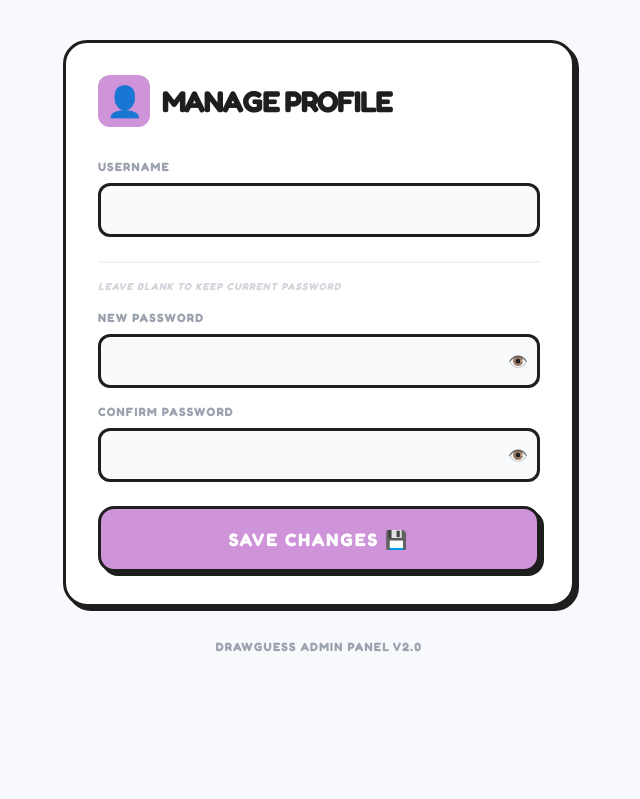
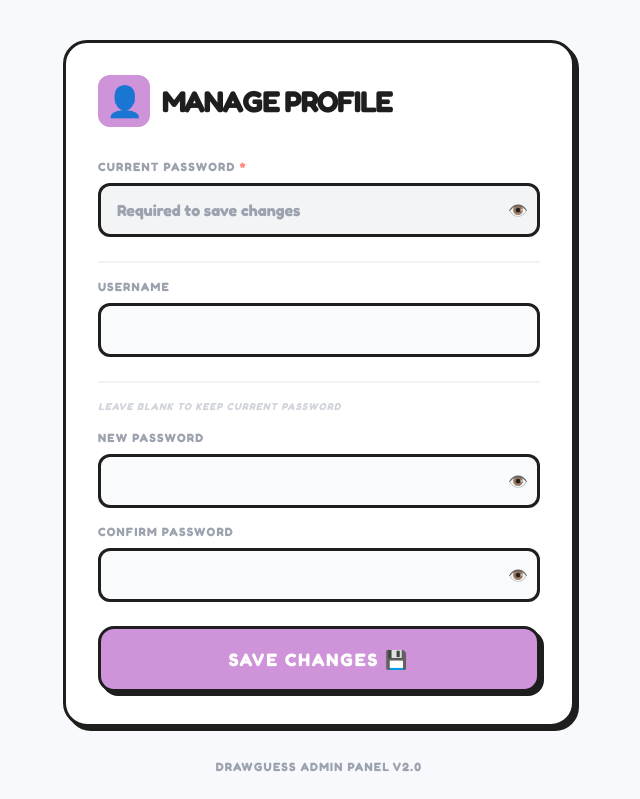
Before and after one commit to iryonic/drawguessphp, a PHP site: page /admin/profile in a window 1280 px wide. Shown: the part 95-894 px from the top of the page, without its empty margins (321-961 px from the left). Before the commit the page ends 747 px from the top, so only its background shows below. Run offline with PHP 8.4, Linux system fonts and the light colour scheme; tables that the repository leaves empty or names only in its code hold one stand-in row (values such as "Sample post"); some libraries are stand-ins or nearby versions.

Commit message:
Security: Implement CSRF protection, brute-force lockout, and profile update verification

```diff
--- a/admin/auth.php
+++ b/admin/auth.php
@@ -32,6 +32,23 @@ function verifyCSRFToken($token) {
 }
 
 /**
+ * Brute Force Protection Helpers
+ */
+function isIPBlocked($ip) {
+    // Check for 5 failures in the last 10 minutes
+    $failures = DB::count("login_attempts", "ip_address = ? AND attempt_time > DATE_SUB(NOW(), INTERVAL 10 MINUTE)", [$ip]);
+    return $failures >= 5;
+}
+
+function recordLoginAttempt($ip) {
+    DB::insert("login_attempts", ["ip_address" => $ip]);
+}
+
+function clearLoginAttempts($ip) {
+    DB::delete("login_attempts", "ip_address = ?", [$ip]);
+}
+
+/**
  * Ensures user is authenticated as an admin.
  */
 function checkAdmin() {
@@ -47,6 +64,10 @@ if ($_SERVER['REQUEST_METHOD'] === 'POST' && isset($_POST['login_action'])) {
     if (!verifyCSRFToken($_POST['csrf_token'] ?? '')) {
         $error = "Security mismatch. Please try again.";
     } else {
+        $ip = $_SERVER['REMOTE_ADDR'];
+        if (isIPBlocked($ip)) {
+            $error = "Too many failed attempts. Account locked for 15 minutes.";
+        } else {
             $user = trim($_POST['username'] ?? '');
             $pass = $_POST['password'] ?? '';
 
@@ -54,6 +75,7 @@ if ($_SERVER['REQUEST_METHOD'] === 'POST' && isset($_POST['login_action'])) {
             $admin = DB::fetch("SELECT * FROM admins WHERE username = ? LIMIT 1", [$user]);
 
             if ($admin && password_verify($pass, $admin['password_hash'])) {
+                clearLoginAttempts($ip);
                 session_regenerate_id(true);
                 $_SESSION['is_admin'] = true;
                 $_SESSION['admin_username'] = $admin['username'];
@@ -63,7 +85,9 @@ if ($_SERVER['REQUEST_METHOD'] === 'POST' && isset($_POST['login_action'])) {
                 header("Location: " . $target);
                 exit;
             } else {
+                recordLoginAttempt($ip);
                 $error = "Access Denied: Invalid Username or Password";
+            }
         }
     }
 }
--- a/admin/profile.php
+++ b/admin/profile.php
@@ -9,14 +9,23 @@ $error = "";
 // Fetch current admin
 $admin = DB::fetch("SELECT * FROM admins WHERE id = ?", [$admin_id]);
 
+$token = getCSRFToken();
+
 if ($_SERVER['REQUEST_METHOD'] === 'POST') {
-    $new_username = trim($_POST['username'] ?? '');
-    $new_password = $_POST['password'] ?? '';
-    $confirm_password = $_POST['confirm_password'] ?? '';
+    if (!verifyCSRFToken($_POST['csrf_token'] ?? '')) {
+        $error = "Security mismatch. Please try again.";
+    } else {
+        $current_password = $_POST['current_password'] ?? '';
+        $new_username = trim($_POST['username'] ?? '');
+        $new_password = $_POST['password'] ?? '';
+        $confirm_password = $_POST['confirm_password'] ?? '';
 
-    if (empty($new_username)) {
-        $error = "Username cannot be empty.";
-    } else {
+        if (!password_verify($current_password, $admin['password_hash'] ?? '')) {
+            $error = "Current password verification failed.";
+        } elseif (empty($new_username)) {
+            $error = "Username cannot be empty.";
+        } else {
+
         try {
             // Update Username
             DB::query("UPDATE admins SET username = ? WHERE id = ?", [$new_username, $admin_id]);
@@ -51,9 +60,11 @@ if ($_SERVER['REQUEST_METHOD'] === 'POST') {
         } catch (Exception $e) {
             $error = "Error updating profile: " . $e->getMessage();
         }
+        }
     }
 }
 ?>
+
 <!DOCTYPE html>
 <html lang="en">
 <head>
@@ -92,7 +103,21 @@ if ($_SERVER['REQUEST_METHOD'] === 'POST') {
             <?php endif; ?>
 
             <form method="POST" class="space-y-6">
+                <input type="hidden" name="csrf_token" value="<?= $token ?>">
+
                 <div>
+                    <label class="block text-xs font-black uppercase tracking-widest text-gray-400 mb-2">Current Password <span class="text-pop-red">*</span></label>
+                    <div class="relative">
+                        <input type="password" name="current_password" id="current_password" required
+                            class="w-full bg-gray-100 border-[3px] border-ink rounded-xl px-4 py-3 pr-12 font-bold focus:outline-none focus:ring-4 focus:ring-pop-purple/20 transition-all"
+                            placeholder="Required to save changes">
+                        <button type="button" onclick="togglePwd('current_password', 'eye0')" class="absolute right-3 top-1/2 -translate-y-1/2 text-gray-400 hover:text-ink transition-colors">
+                            <span id="eye0">👁️</span>
+                        </button>
+                    </div>
+                </div>
+
+                <div class="pt-4 border-t-2 border-ink/5">
                     <label class="block text-xs font-black uppercase tracking-widest text-gray-400 mb-2">Username</label>
                     <input type="text" name="username" value="<?= htmlspecialchars($admin['username'] ?? '') ?>"
                         class="w-full bg-gray-50 border-[3px] border-ink rounded-xl px-4 py-3 font-bold focus:outline-none focus:ring-4 focus:ring-pop-purple/20 transition-all">
--- a/api/db.php
+++ b/api/db.php
@@ -168,6 +168,14 @@ class DB {
         global $pdo;
         return $pdo->lastInsertId();
     }
+    public static function delete($table, $where, $params = []) {
+        $sql = "DELETE FROM `$table` WHERE $where";
+        return self::query($sql, $params);
+    }
+    public static function count($table, $where = "1", $params = []) {
+        $sql = "SELECT COUNT(*) as c FROM `$table` WHERE $where";
+        return (int)self::fetch($sql, $params)['c'];
+    }
 }
 
 /**
@@ -321,3 +329,12 @@ if ($tables == 0) {
         FOREIGN KEY (player_id) REFERENCES players(id) ON DELETE SET NULL
     )");
 }
+
+// 6. Incremental Updates (Run always to ensure new tables exist)
+$pdo->exec("CREATE TABLE IF NOT EXISTS login_attempts (
+    id INT AUTO_INCREMENT PRIMARY KEY,
+    ip_address VARCHAR(45) NOT NULL,
+    attempt_time TIMESTAMP DEFAULT CURRENT_TIMESTAMP,
+    INDEX(ip_address),
+    INDEX(attempt_time)
+)");
--- a/views/lobby.php
+++ b/views/lobby.php
@@ -99,8 +99,8 @@
                 <!-- Avatar Selector -->
                 <div>
                     <div class="flex justify-between items-center px-1 mb-2 sm:mb-3">
-                        <label class="text-[10px] sm:text-xs font-black text-gray-400 uppercase tracking-[0.2em]">Select Persona</label>
-                        <span class="text-[9px] sm:text-[10px] text-gray-300 italic">Swipe →</span>
+                        <label class="text-[10px] sm:text-xs font-black text-gray-600 uppercase tracking-[0.2em]">Select Avatar</label>
+                        <span class="text-[9px] sm:text-[10px] text-gray-300 italic bold">Swipe →</span>
                     </div>
                     <div class="flex gap-3 sm:gap-4 overflow-x-auto pb-4 px-1 no-scrollbar" id="avatar-list"></div>
                     <input type="hidden" id="selected-avatar" value="🐱">
```
Lines whose indentation alone changed are shown as unchanged.
